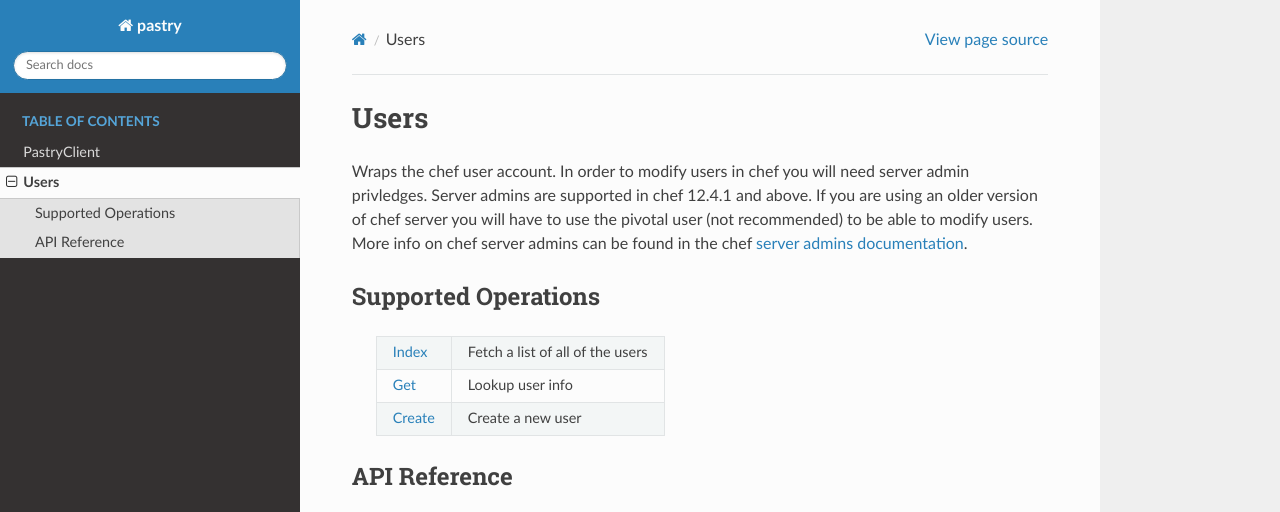
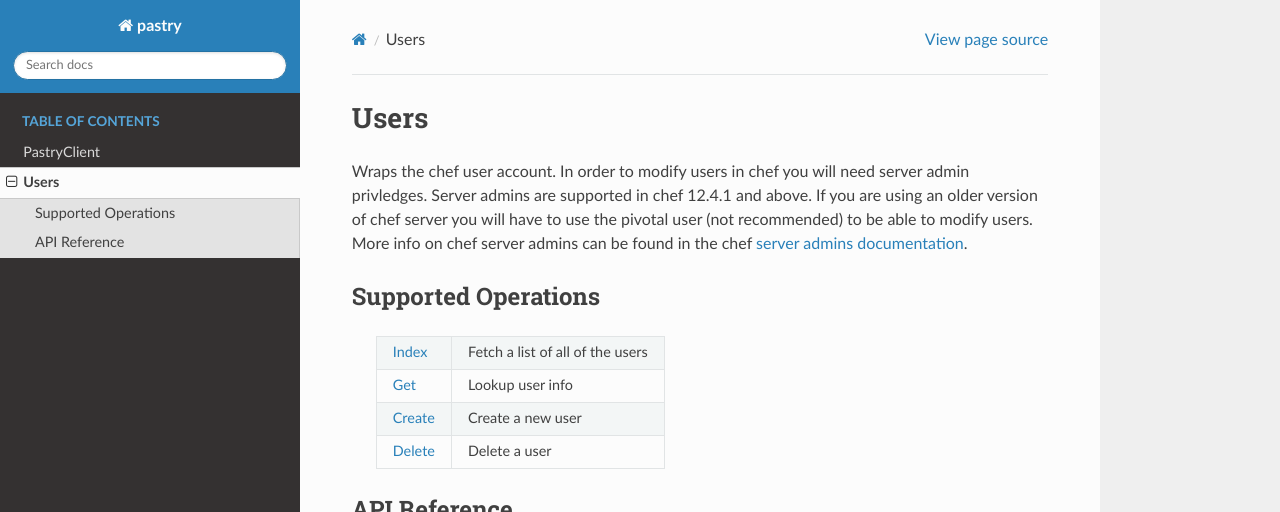
Before and after one commit to stephenbm/pastry, a Sphinx documentation site: the page built from docs/users.rst, in a window 1280 px wide, cut to the strip 0-512 px from the top of the page. Built offline with Sphinx 7.4.7 and the Read the Docs theme 2.0.0, drawn with Linux system fonts in a browser that asks for light colours.

Commit message:
Add delete user docs

```diff
--- a/docs/users.rst
+++ b/docs/users.rst
@@ -15,11 +15,13 @@ Supported Operations
     `Index`_        Fetch a list of all of the users
     `Get`_          Lookup user info
     `Create`_       Create a new user
+    `Delete`_       Delete a user
     =============== ========================================
 
     .. _Index:      #pastry.resources.users.Users.index
     .. _Get:        #pastry.resources.users.Users.get
     .. _Create:     #pastry.resources.users.Users.create
+    .. _Delete:     #pastry.resources.users.Users.delete
 
 API Reference
 -------------
@@ -28,4 +30,4 @@ API Reference
 
 
 .. autoclass:: Users
-   :members: index, get, create
+   :members: index, get, create, delete
```
